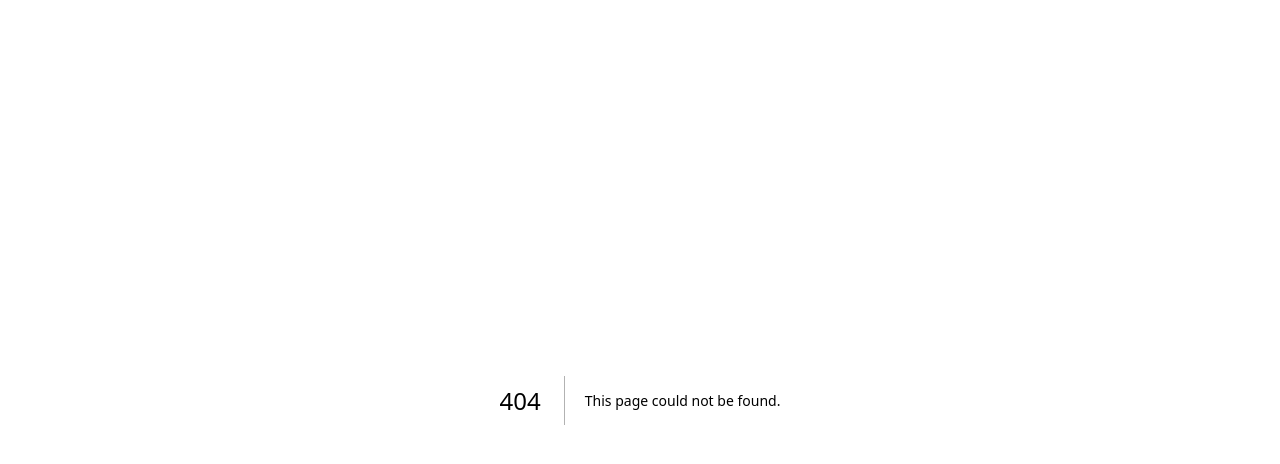
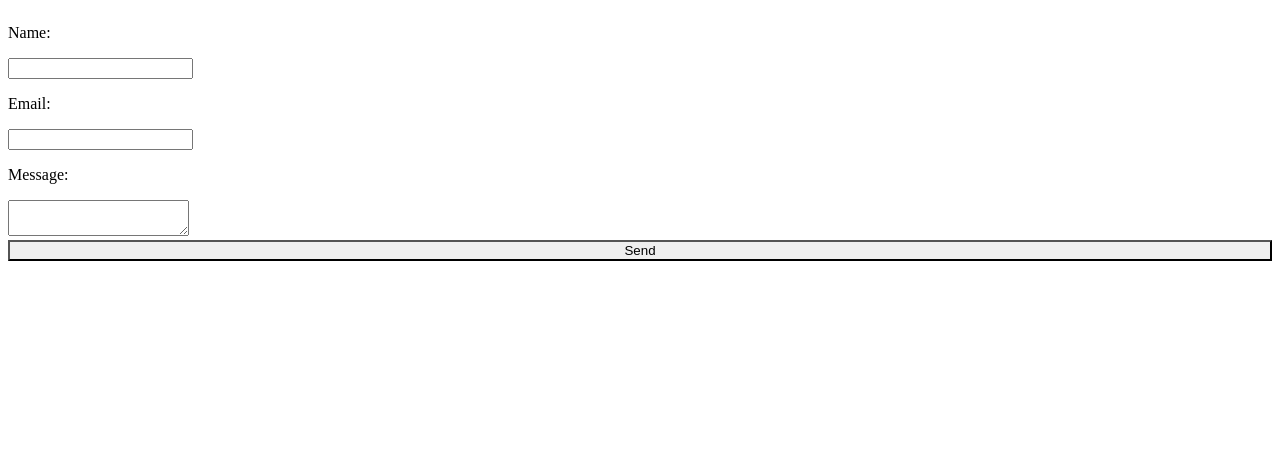
Before and after one commit to tahseenafzal/invoice-next, a Next.js app: page /contact_form in a window 1280 px wide. Before the commit this address had no page. Shown: the top 464 px of the page. Built offline with nearby package versions, Linux system fonts and the light colour scheme.

Commit message:
initialize

```diff
--- a/package.json
+++ b/package.json
@@ -9,7 +9,9 @@
     "lint": "next lint"
   },
   "dependencies": {
+    "@chakra-ui/react": "^2.4.6",
     "@next/font": "13.1.1",
+    "formik": "^2.2.9",
     "next": "13.1.1",
     "react": "18.2.0",
     "react-dom": "18.2.0"
--- /dev/null
+++ b/pages/contact_form.js
@@ -0,0 +1,59 @@
+import { Formik, Form, Field, ErrorMessage } from "formik";
+import { Flex, Box, Text, Button } from "@chakra-ui/react";
+
+const ContactForm = () => {
+  return (
+    <Formik
+      initialValues={{ name: "", email: "", message: "" }}
+      validate={(values) => {
+        const errors = {};
+        if (!values.name) {
+          errors.name = "Required";
+        }
+        if (!values.email) {
+          errors.email = "Required";
+        } else if (
+          !/^[A-Z0-9._%+-]+@[A-Z0-9.-]+\.[A-Z]{2,}$/i.test(values.email)
+        ) {
+          errors.email = "Invalid email address";
+        }
+        if (!values.message) {
+          errors.message = "Required";
+        }
+        return errors;
+      }}
+      onSubmit={(values, { setSubmitting }) => {
+        console.log(values);
+        // send values to server, display success message, etc.
+        setSubmitting(false);
+      }}
+    >
+      {({ isSubmitting }) => (
+        <Form>
+          <Flex direction="column" alignItems="stretch">
+            <Box>
+              <Text>Name:</Text>
+              <Field type="text" name="name" />
+              <ErrorMessage name="name" component="div" />
+            </Box>
+            <Box>
+              <Text>Email:</Text>
+              <Field type="email" name="email" />
+              <ErrorMessage name="email" component="div" />
+            </Box>
+            <Box>
+              <Text>Message:</Text>
+              <Field as="textarea" name="message" />
+              <ErrorMessage name="message" component="div" />
+            </Box>
+            <Button type="submit" isDisabled={isSubmitting}>
+              Send
+            </Button>
+          </Flex>
+        </Form>
+      )}
+    </Formik>
+  );
+};
+
+export default ContactForm;
--- a/pages/invoice.js
+++ b/pages/invoice.js
@@ -49,8 +49,7 @@ const Invoice = () => {
       <table>
         <thead>
           <tr>
-            <th>Name</th>
-            <th>Price</th>
+            <th>Name</th>x<th>Price</th>
             <th>Action</th>
           </tr>
         </thead>
```
Also changed, not shown: 1 other file (tests, documents, lock files or other folders).
